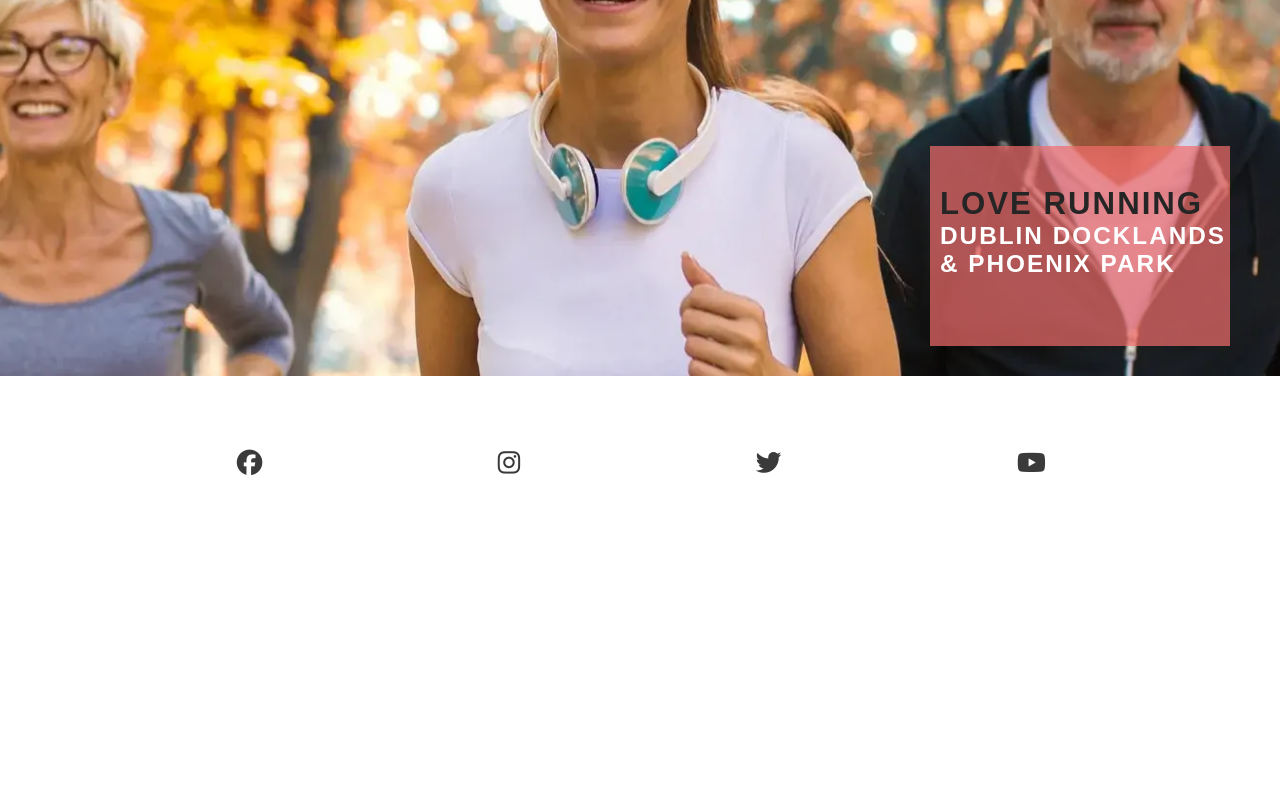
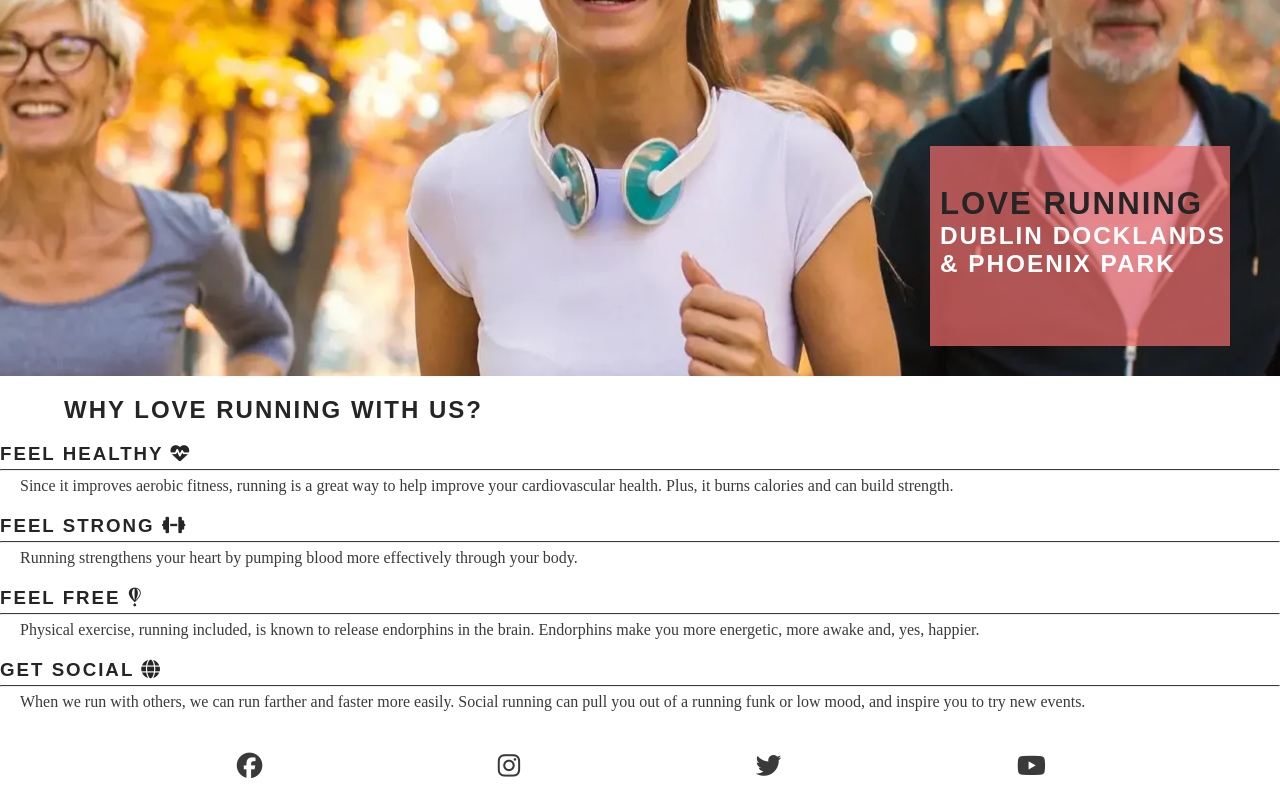
Before and after one commit to Ermaa8/love-running, a plain HTML site: page index.html in a window 1280 px wide. Shown: the part 303-1103 px from the top of the page. Before the commit the page ends 800 px from the top, so only its background shows below. Drawn offline with Linux system fonts and the light colour scheme.

Commit message:
Adding a text

```diff
--- a/assets/css/style.css
+++ b/assets/css/style.css
@@ -79,6 +79,27 @@ main {
     flex: 1 0 auto;
     margin-top: 47px;
 }
+#reasons {
+    width: 90%;
+    margin: 20px auto;
+}
+#reasons h2 {
+    margin-bottom: 20px;
+    text-align: center;
+    font-size: 280%;
+}
+#benefits-physical>div,
+#benefits-mental>div {
+    line-height: 20px;
+    margin-bottom: 20px;
+}
+#benefits p {
+    padding: 0 20px;
+}
+hr {
+    border-top: 1px solid #3a3a3a;
+    margin: 5px 0;
+}
 /* Hero section */
 #hero {
     height: 600px;
--- a/index.html
+++ b/index.html
@@ -44,6 +44,36 @@
                 <h3>Dublin Docklands & Phoenix Park</h3>
             </div>
         </section>
+        <!--Reasons section-->
+        <section id="reasons">
+            <h1>Why Love Running With Us?</h1>
+        </section>
+        <div id="benefits">
+            <div id="benefits-physical">
+                <div>
+                    <h3>Feel Healthy <i class="fa-solid fa-heartbeat"></i></h3>
+                    <hr>
+                    <p>Since it improves aerobic fitness, running is a great way to help improve your cardiovascular health. Plus, it burns calories and can build strength.</p>
+                </div>
+                <div>
+                    <h3>Feel Strong <i class="fa-solid fa-dumbbell"></i></h3>
+                    <hr>
+                    <p>Running strengthens your heart by pumping blood more effectively through your body.</p>
+                </div>
+            </div>
+            <div id="benefits-mental">
+                <div>
+                    <h3>Feel Free <i class="fa-brands fa-fly"></i></h3>
+                    <hr>
+                    <p>Physical exercise, running included, is known to release endorphins in the brain. Endorphins make you more energetic, more awake and, yes, happier.</p>
+                </div>
+                <div>
+                    <h3>Get Social <i class="fa-solid fa-globe"></i></h3>
+                    <hr>
+                    <p>When we run with others, we can run farther and faster more easily. Social running can pull you out of a running funk or low mood, and inspire you to try new events.</p>
+                </div>
+            </div>
+        </div>
     </main>
 
     <!--Footer-->
```
